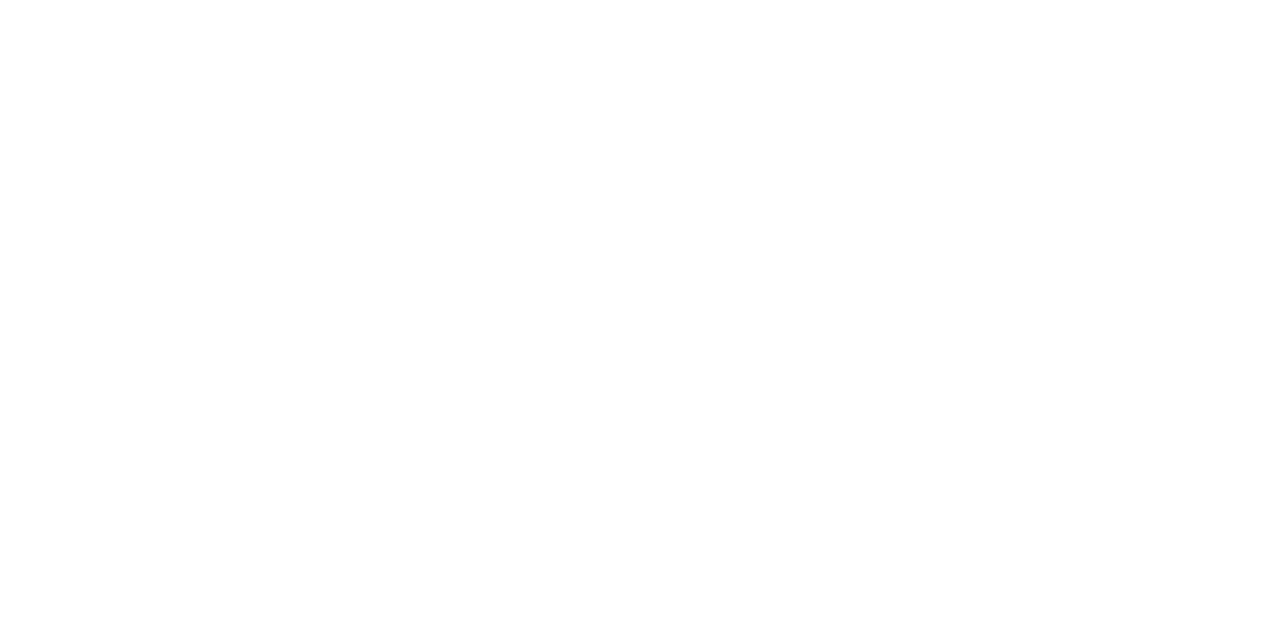
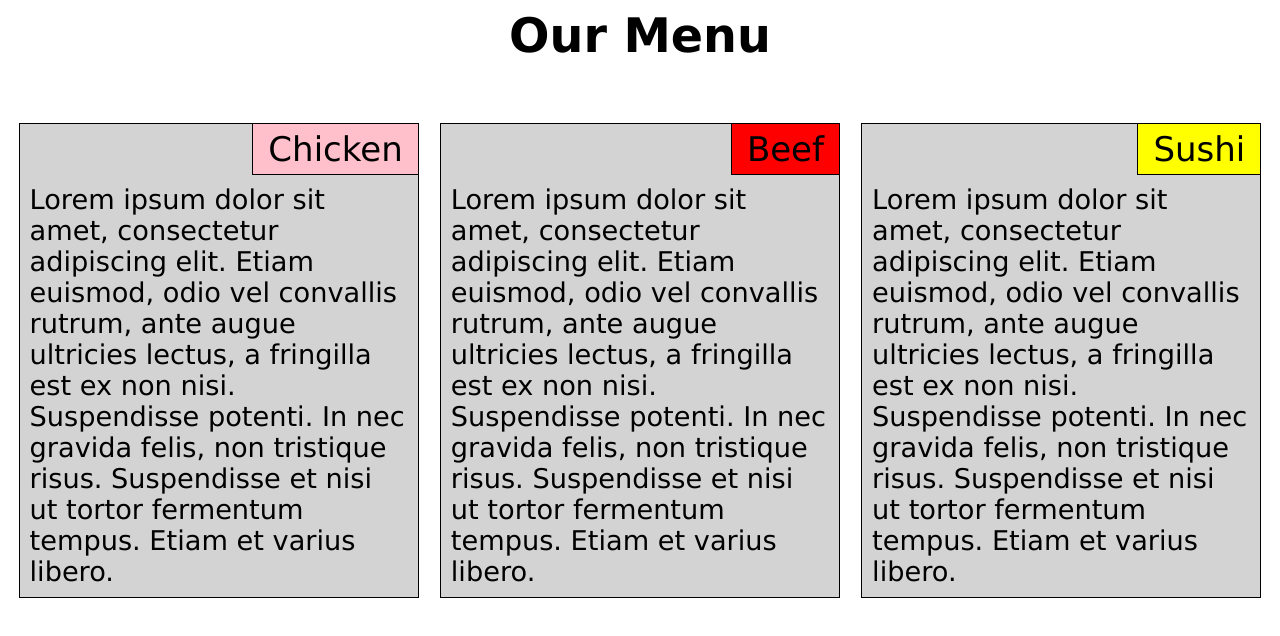
Before and after one commit to Ishaarora1234/coursera-test, a plain HTML site: page mod2_solution/index.html in a window 1280 px wide. Drawn offline with Linux system fonts and the light colour scheme.

Commit message:
mod2_solution

```diff
--- a/mod2_solution/index.html
+++ b/mod2_solution/index.html
@@ -1,9 +1,138 @@
 <!DOCTYPE html>
 <html>
 <head>
-	<title></title>
+	<meta charset="utf-8">
+	<meta name="viewport" content="width=device-width, initial-scale=1.0">
+	<title>mod2 assignment solution</title>
+	<link rel="stylesheet" href="css/mystyle.css">
+	<style>
+		body {
+position: relative;
+font-size: 170%;
+font-family: Verdana, sans-serif;
+}
+
+.menu {
+	text-align: center;
+	font-size: 175%;
+	font-weight: bold;
+}
+
+.divi {
+	width: 95%;
+	border: 1px solid black;
+	margin-left: auto;
+	margin-right: auto;
+	margin-top: 60px;
+}
+
+#item {
+	position: absolute;
+	right: 0px;
+	border-left: 1px solid black;
+	border-bottom: 1px solid black;
+	padding: 5px 15px 5px 15px;
+	font-size: 125%;
+}
+
+.itemchicken {
+	background-color: pink;
+}
+
+.itembeef {
+	background-color: red;
+}
+
+.itemshushi {
+	background-color: yellow;
+}
+
+#content {
+	padding: 60px 10px 10px;
+	background-color: lightgrey;
+}
+*
+{
+  box-sizing: border-box;
+}
+#container
+{
+position: relative;
+}
+.row
+{
+	width:100%;
+}
+@media (min-width: 992px)
+{
+.col-lg-4
+{
+float: left;
+}
+.col-lg-4
+{
+width: 33.33%;
+}
+}
+@media (min-width: 768px) and (max-width: 991px)
+{
+.col-md-6, .col-md-12
+{
+float: left;
+}
+.col-md-6
+{
+width: 50%;
+}
+.col-md-12
+{
+width: 100%;
+}
+}
+@media (max-width: 767px)
+{
+body {
+	font-size: 120%;
+}
+.menu {
+	text-align: center;
+}
+}
+</style>
 </head>
 <body>
-
+	<div class="menu">Our Menu</div>
+	<div class="row">
+			<div class="col-lg-4 col-md-6">
+				<div id="container" class="divi">
+				<div id="item" class="itemchicken">
+				Chicken
+				</div>
+					<div id="content">
+					Lorem ipsum dolor sit amet, consectetur adipiscing elit. Etiam euismod, odio vel convallis rutrum, ante augue ultricies lectus, a fringilla est ex non nisi. Suspendisse potenti. In nec gravida felis, non tristique risus. Suspendisse et nisi ut tortor fermentum tempus. Etiam et varius libero.
+					</div>
+				</div>
+			</div>
+			<div class="col-lg-4 col-md-6">
+				<div id="container" class="divi">
+				<div id="item" class="itembeef">
+				Beef
+				</div>
+					<div id="content">
+					Lorem ipsum dolor sit amet, consectetur adipiscing elit. Etiam euismod, odio vel convallis rutrum, ante augue ultricies lectus, a fringilla est ex non nisi. Suspendisse potenti. In nec gravida felis, non tristique risus. Suspendisse et nisi ut tortor fermentum tempus. Etiam et varius libero.
+					</div>
+				</div>
+			</div>
+			<div class="col-lg-4 col-md-12">
+				<div id="container" class="divi">
+				<div id="item" class="itemshushi">
+				Sushi
+				</div>
+					<div id="content">
+					Lorem ipsum dolor sit amet, consectetur adipiscing elit. Etiam euismod, odio vel convallis rutrum, ante augue ultricies lectus, a fringilla est ex non nisi. Suspendisse potenti. In nec gravida felis, non tristique risus. Suspendisse et nisi ut tortor fermentum tempus. Etiam et varius libero.
+					</div>
+				</div>
+			</div>
+	</div>
 </body>
 </html>
```
